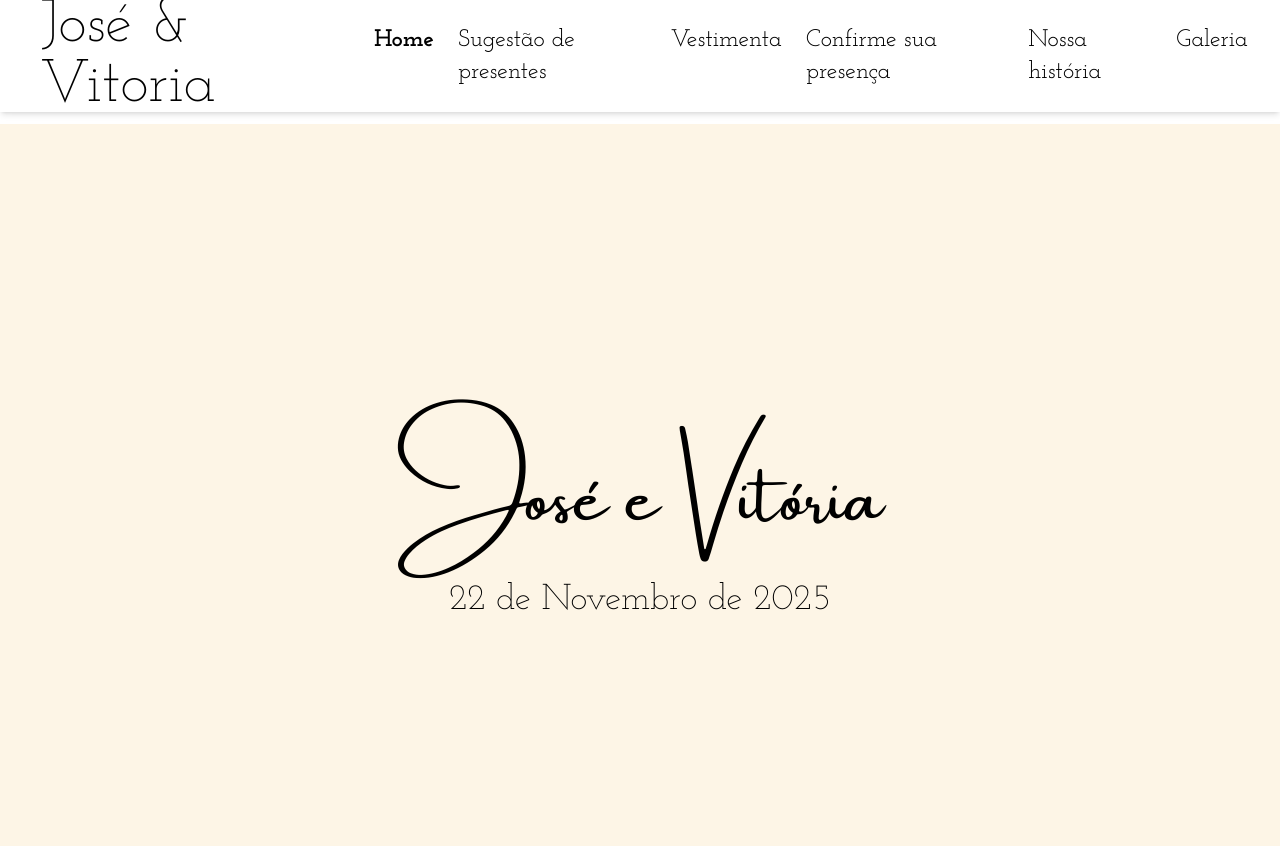
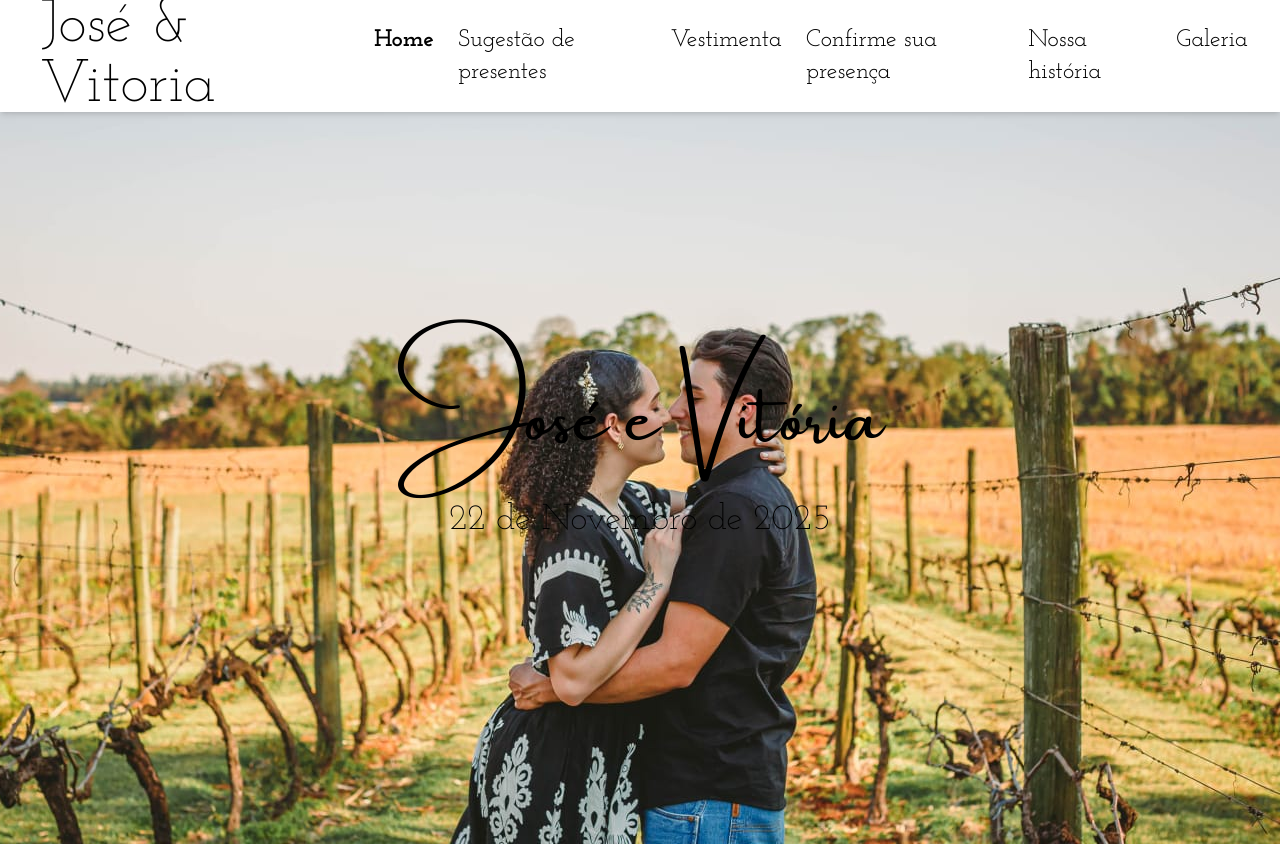
Before and after one commit to Jose-Vinicius/wedding_website, a React (Vite) app: page /home in a window 1280 px wide. Shown: the top 846 px of the page. Built offline with nearby package versions, Linux system fonts and the light colour scheme; no server answers; a web font is replaced by a local one.

Commit message:
add banner in home

```diff
--- a/src/pages/Home.jsx
+++ b/src/pages/Home.jsx
@@ -1,4 +1,3 @@
-import React from "react";
 import { Link } from "react-router-dom";
 
 import Header from "../components/header";
@@ -14,9 +13,9 @@ export function Home() {
         <>
             <PageTitle title="Home" />
             <Header />
-            <main className="flex-grow pt-[100px]">
+            <main className="flex-grow pt-[20px]">
 
-                <section id="banner" className="text-center w-full bg-old_paper min-h-screen flex flex-col justify-center items-center px-4">
+                <section id="banner" className="text-center w-full bg-home-banner bg-center min-h-screen flex flex-col justify-center items-center px-4">
                     <p className="font-amsterdan text-4xl sm:text-6xl md:text-7xl py-6 sm:py-10">José e Vitória</p>
                     <p className="font-josefin font-light text-xl sm:text-3xl md:text-4xl py-4 sm:py-6">22 de Novembro de 2025</p>
                 </section>
--- a/tailwind.config.js
+++ b/tailwind.config.js
@@ -6,7 +6,6 @@ export default {
     "./src/**/*.{js,ts,jsx,tsx}",
   ],
   theme: {
-
     extend: {
       spacing:{
         "500": '31.25rem'
@@ -16,6 +15,9 @@ export default {
         "amsterdan":["Amsterdam Four", "sans-serif"],
         "adamina": ["Adamina", "sans-serif"],
         "meaCulpa": ["Mea Culpa", "sans-serif"],
+      },
+      backgroundImage:{
+        'home-banner': "url('/capa-home.jpeg')",
       }
     },
     colors:{
```
Also changed, not shown: public/capa-home.jpeg (added).
